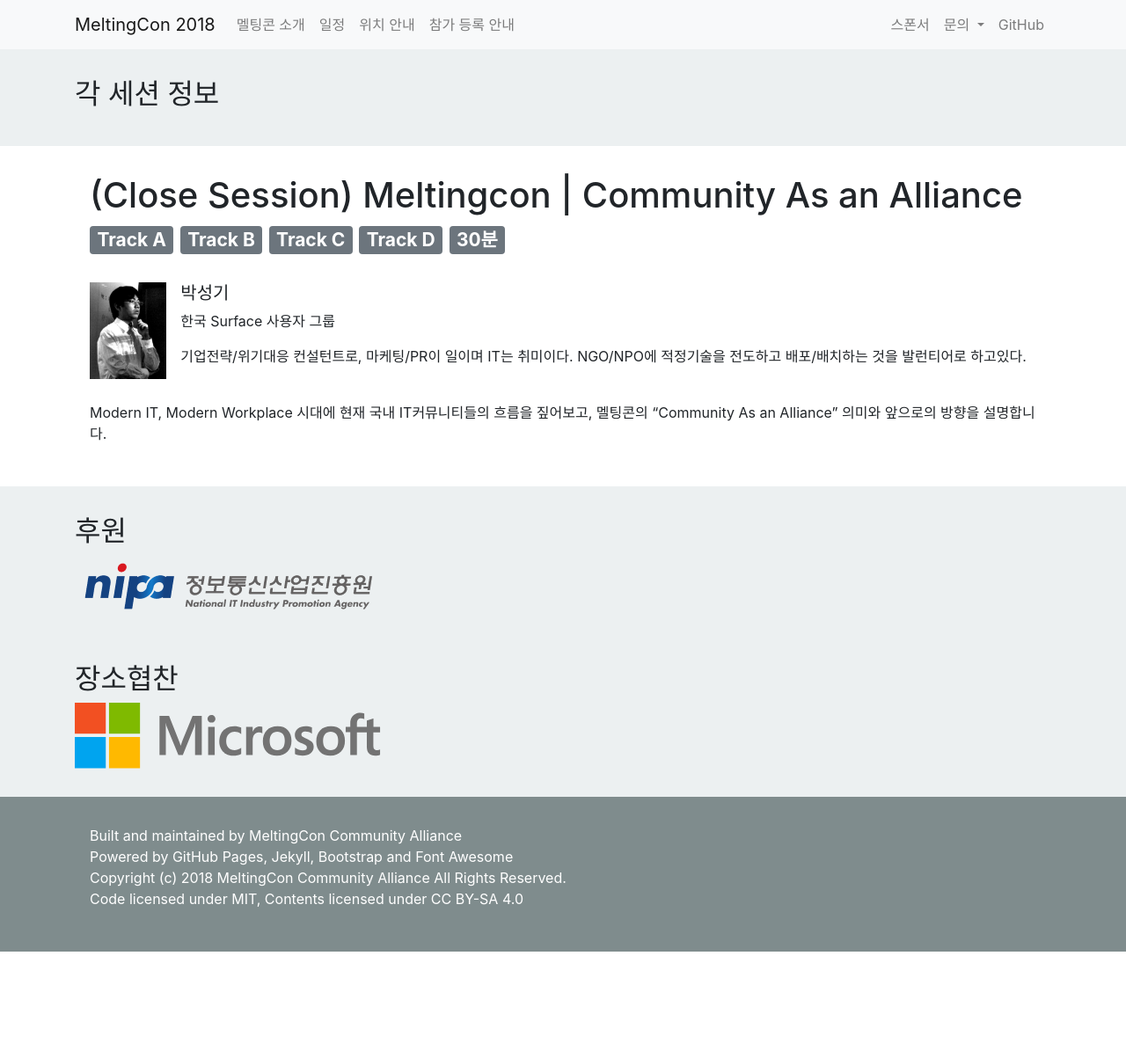
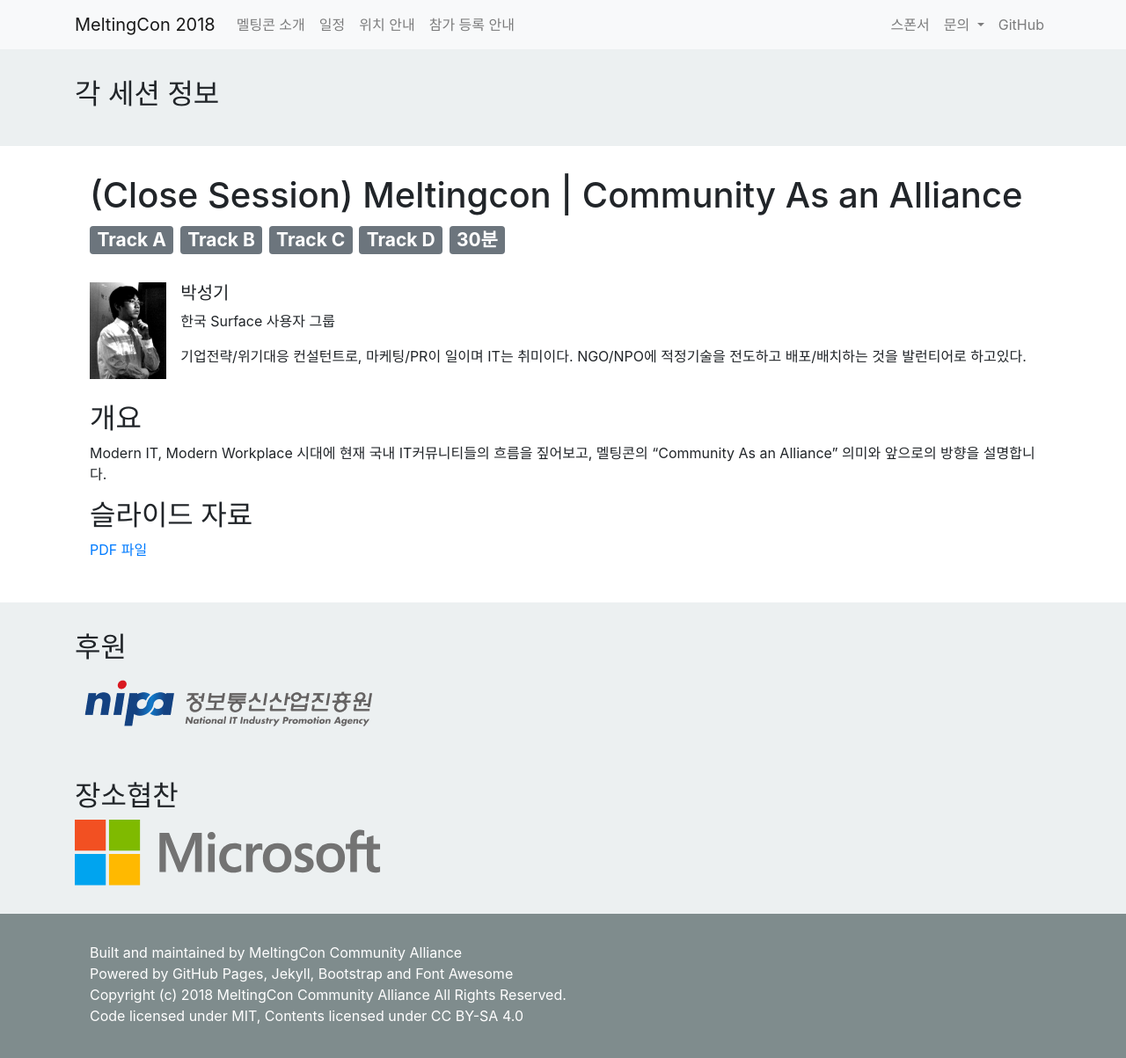
Before and after one commit to meltingcon/2018, a Jekyll site: the page built from _sessions/finalize.md, in a window 1280 px wide and 1215 px high. Shown: the top 1203 px of the window at 88% size. Built offline with Jekyll 4.4.1, drawn with Linux system fonts in a browser that asks for light colours.

Commit message:
Update finalize.md
PDF 파일 링크 추가

```diff
--- a/_sessions/finalize.md
+++ b/_sessions/finalize.md
@@ -15,4 +15,7 @@ speakers:
     desc: 기업전략/위기대응 컨설턴트로, 마케팅/PR이 일이며 IT는 취미이다. NGO/NPO에 적정기술을 전도하고 배포/배치하는 것을 발런티어로 하고있다.
     image: ../assets/imgs/박성기.jpg
 ---
+## 개요
 Modern IT, Modern Workplace 시대에 현재 국내 IT커뮤니티들의 흐름을 짚어보고, 멜팅콘의 "Community As an Alliance" 의미와 앞으로의 방향을 설명합니다.
+## 슬라이드 자료
+[PDF 파일](../assets/files/박성기.pdf)
```
